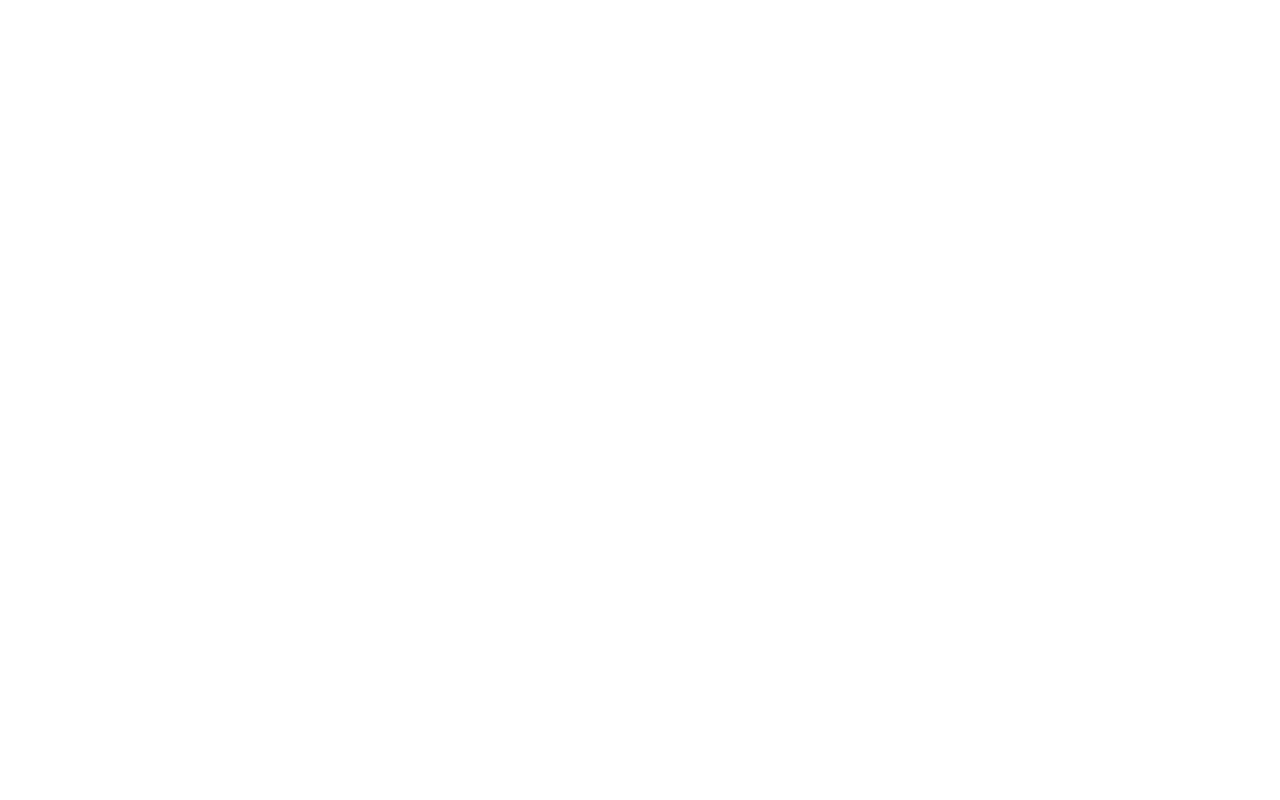
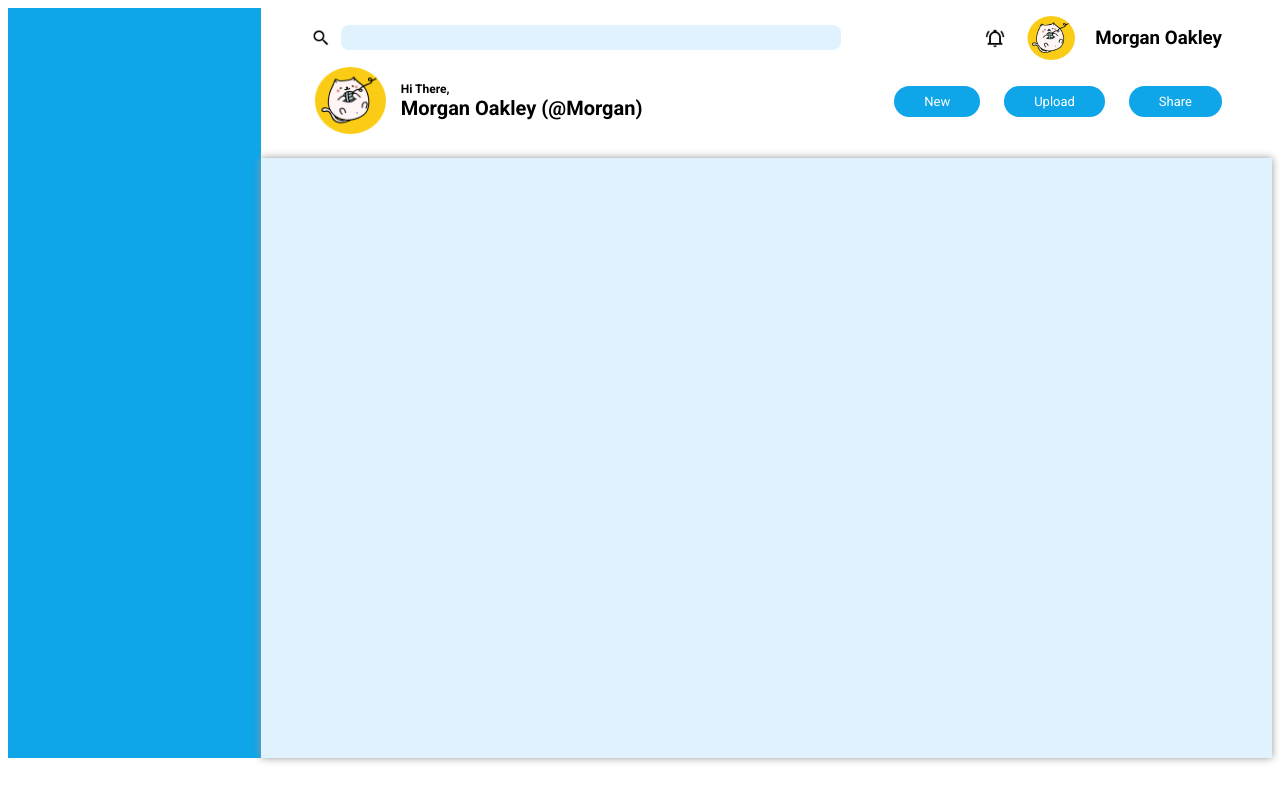
Before and after one commit to Martinitu/adminDashboard-, a plain HTML site: page index.htm in a window 1280 px wide. Drawn offline with Linux system fonts and the light colour scheme.

Commit message:
header content and style addded

```diff
--- a/index.htm
+++ b/index.htm
@@ -8,7 +8,46 @@
     <link rel="stylesheet" href="style.css">
 </head>
 <body>
+    <div class="container">
+  <div class="header">
+    <div class="headerTop">
+    <div class="search">
+       <img src="./icons/magnify.png" alt="magnify glass">
+      <input type="search">
+    </div>
+    <div class="headerTopRight">
+        <img class="bell" src="./icons/bell-ring-outline.png" alt="bell">
+        <img class="user" src="./icons/usuario.png" alt="bell">
+        <h3 class="userNameTop">Morgan Oakley</h3>
+    </div>
+</div>
+
+   <div class="headerBottom">
+    <div class="userInfoBottom">
+    <img class="userBottom" src="./icons/usuario.png" alt="bell">
+
+        <p class="hiThere">Hi There, <br><span class="NameBottom" >Morgan Oakley (@Morgan)</span></p>
+
+    </div>
+    <div class="headerLinksBottom">
+        <a href="">New</a>
+        <a href="">Upload</a>
+        <a href="">Share</a>
+
+    </div>
 
 
+
+
+   </div>
+
+  </div>
+  <div class="sidebar"></div>
+  <div class="main-content">
+
+
+  </div>
+
+</div>
 </body>
 </html>
--- a/style.css
+++ b/style.css
@@ -1,4 +1,141 @@
 
+@import url('https://fonts.googleapis.com/css2?family=Roboto:ital,wght@0,100;0,300;0,400;0,500;0,700;0,900;1,100;1,300;1,400;1,500;1,700;1,900&display=swap');
+
+a {
+    text-decoration: none;
+}
+
+a:hover {
+    opacity: .7;
+}
 body {
+    font-family: 'Roboto', sans-serif;
 
 }
+
+.container {
+
+    height: 750px;
+    display: grid;
+    grid-template-columns: 1fr 4fr;
+    grid-template-rows:  1fr 4fr;
+}
+
+.header {
+    grid-column-start: 2;
+    grid-column-end: -1;
+    grid-row-start: 1;
+    grid-row-end: -1;
+    background-color: white;
+
+}
+.headerTop {
+    display: flex;
+    justify-content: space-between;
+    align-items: center;
+}
+
+.search{
+    display: flex;
+    align-items: center;
+}
+
+.search input {
+    margin: 10px;
+    margin-left: 0;
+    width: 500px;
+    height: 25px;
+    border: none;
+    background-color: #e0f2fe;
+      border-radius: 8px;
+
+}
+.search img {
+    width: 20px;
+    height: 20px;
+    margin-left: 50px;
+    margin-right: 10px;
+}
+.headerTopRight {
+    display: flex;
+    align-items: center;
+    margin-right: 50px;
+
+}
+
+.bell {
+    width: 20px;
+    height: 20px;
+    margin-right: 20px;
+
+}
+
+
+.user {
+    width: 50px;
+    height: auto;
+    margin-right: 20px;
+}
+
+.userName {
+    margin-right: 75px;
+}
+
+.headerBottom {
+  display: flex;
+  justify-content: space-between;
+  align-items: center;
+}
+
+.userBottom {
+    width: 75px;
+    height: auto;
+    margin-left: 50px;
+}
+
+.userInfoBottom {
+    display: flex;
+    align-items: center;
+
+}
+
+
+.hiThere {
+  margin-left: 15px;
+  font-weight: bold;
+  font-size: 12px;
+}
+
+.NameBottom {
+    font-size: 20px;
+}
+
+.headerLinksBottom {
+    margin-right: 50px;
+}
+.headerLinksBottom a {
+    background-color: #0ea5e9 ;
+    color: white;
+    padding: 8px 30px 8px 30px;
+    border-radius: 20px;
+    margin-left: 20px;
+    font-size: 13px;
+}
+
+.sidebar {
+    grid-column-start: 1;
+    grid-column-end: 1;
+    grid-row-start: 1;
+    grid-row-end: -1;
+    background-color: #0ea5e9;
+
+}
+
+.main-content {
+    grid-column-start: 2;
+    grid-column-end: -1;
+    grid-row-start: 2;
+    grid-row-end: -1;
+    background-color: #e0f2fe;
+    box-shadow: 0px 0px 8px 0px #969696;
+}
```
Also changed, not shown: icons/bell-ring-outline.png (added), icons/magnify.png (added), icons/usuario.png (added), 1 other file.
